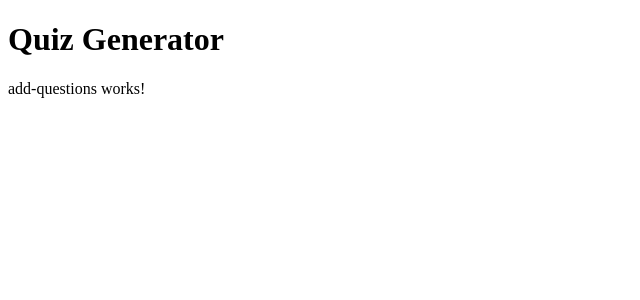
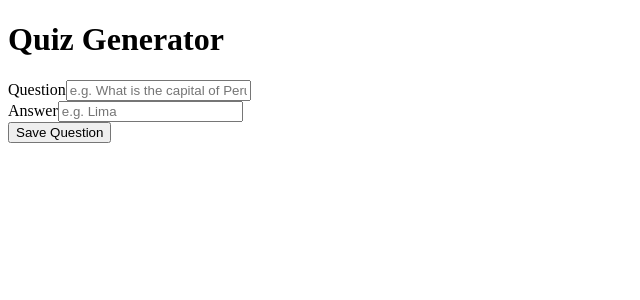
Before and after one commit to bittenbytailfly/quiz-interview-task, an Angular app in the folder angular-app/: page /add-questions in a window 1280 px wide. Shown: the top 300 px of the page, without its empty margins (0-640 px from the left). Built offline with nearby package versions, Linux system fonts and the light colour scheme.

Commit message:
Added some acceptance tests for the add questions component

```diff
--- a/angular-app/src/app/add-questions/add-questions.component.html
+++ b/angular-app/src/app/add-questions/add-questions.component.html
@@ -1,3 +1,15 @@
-<p>
-  add-questions works!
-</p>
+<div class="add-questions">
+  <form>
+    <div class="form-group">
+      <label for="question">Question</label>
+      <input type="text" maxlength="255" id="question" class="form-control" placeholder="e.g. What is the capital of Peru?" />
+    </div>
+    <div class="form-group">
+      <label for="answer">Answer</label>
+      <input type="text" maxlength="255" id="answer" class="form-control" placeholder="e.g. Lima" />
+    </div>
+    <div class="form-group">
+      <button id="save-question">Save Question</button>
+    </div>
+  </form>
+</div>
```
Also changed, not shown: 1 other file (tests, documents, lock files or other folders).
